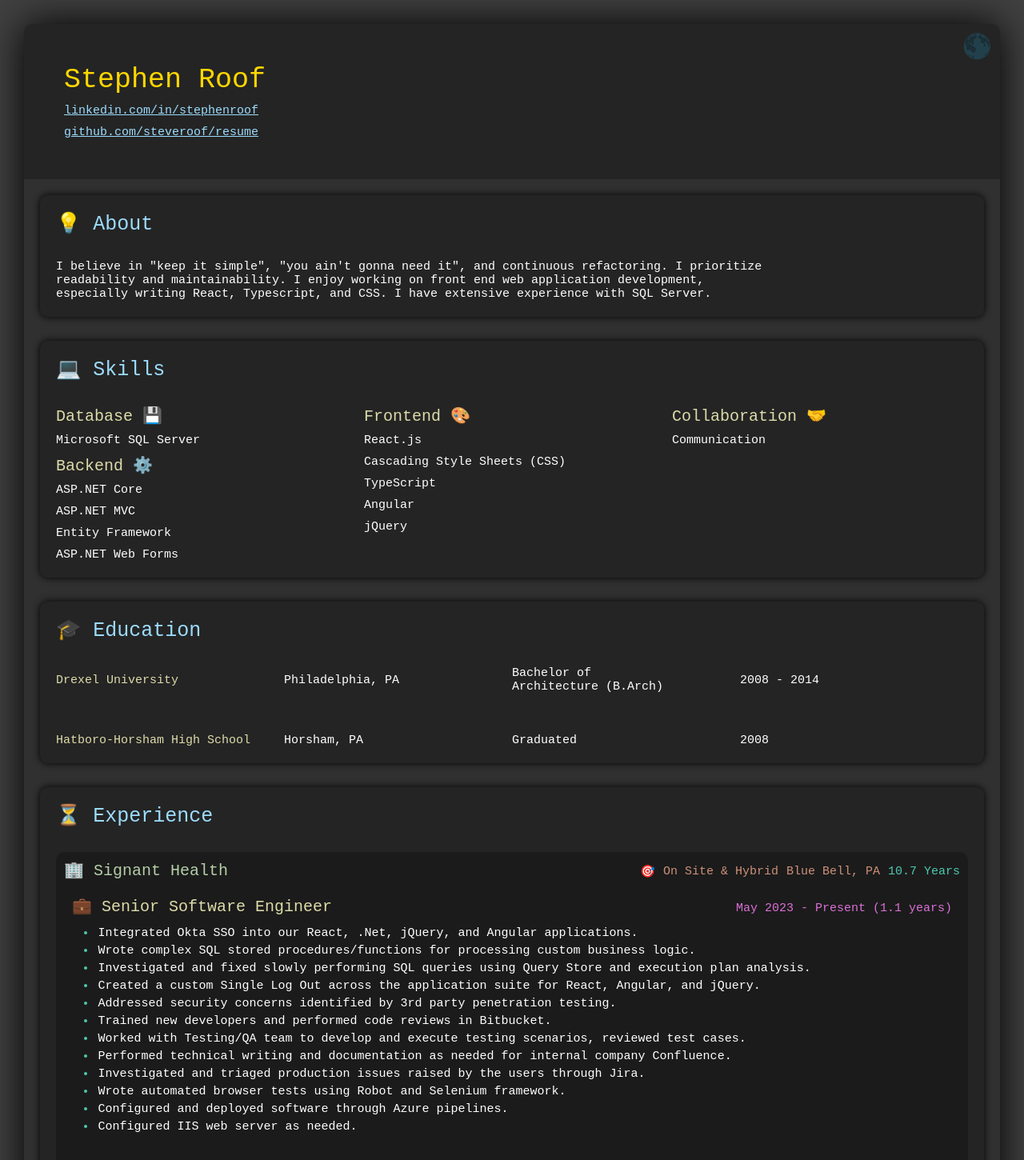
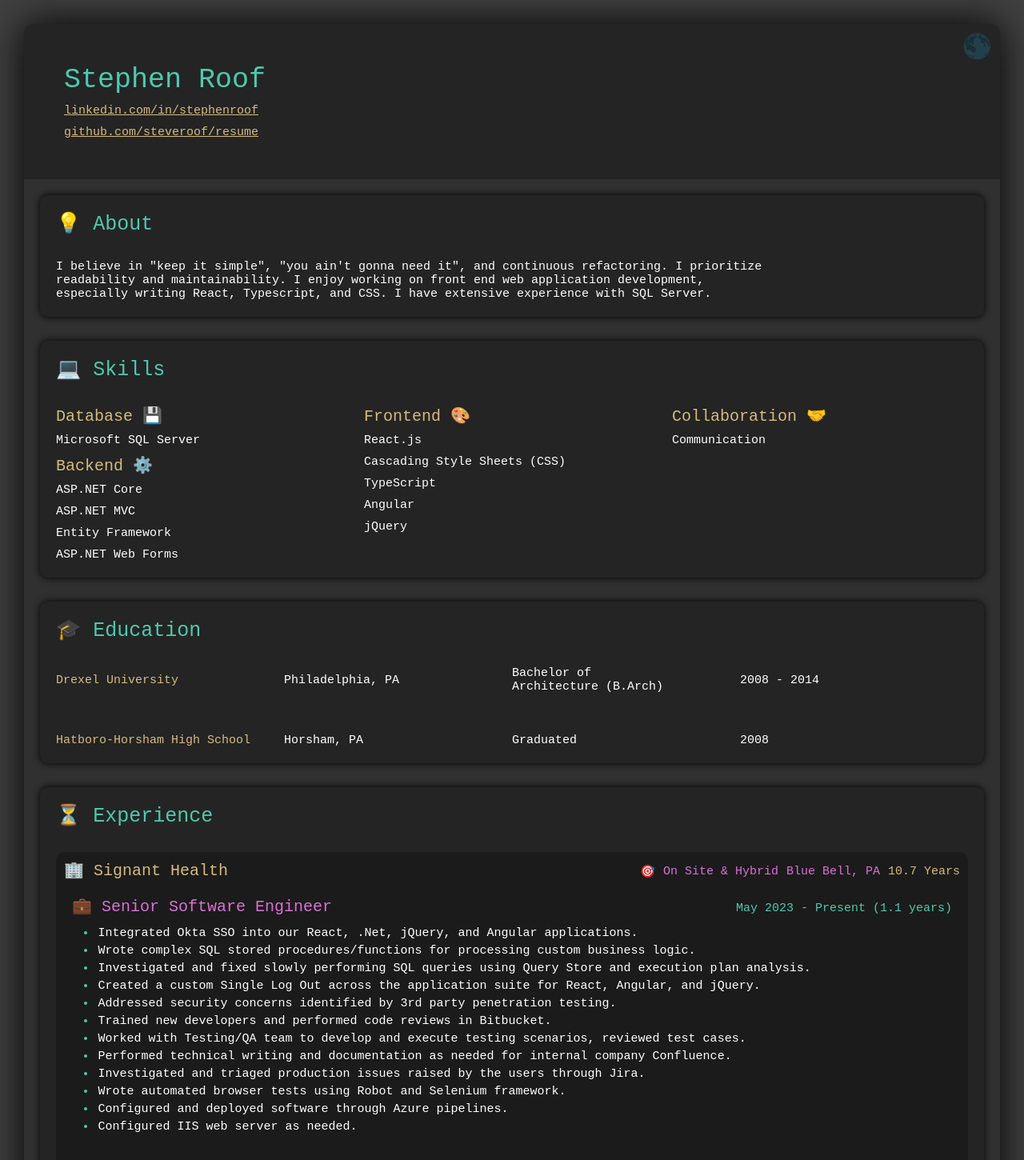
Before and after one commit to steveroof/resume, a React (Vite) app: page / in a window 1280 px wide. Shown: the top 1450 px of the page at 80% size. Built offline with nearby package versions, Linux system fonts and the light colour scheme.

Commit message:
simplify accent colors

```diff
--- a/src/assets/company.css
+++ b/src/assets/company.css
@@ -14,7 +14,7 @@
 
   h3 {
     font-size: var(--font-h3);
-    color: var(--color-accent-yellowgreen);
+    color: var(--color-accent-secondary);
   }
 }
 
@@ -22,9 +22,9 @@
   display: flex;
   align-items: center;
   gap: 1rem;
-  color: var(--color-accent-salmon);
+  color: var(--color-accent-tertiary);
 
   :nth-child(4) {
-    color: var(--color-accent-teal);
+    color: var(--color-accent-secondary);
   }
 }
--- a/src/assets/education.css
+++ b/src/assets/education.css
@@ -9,5 +9,5 @@
 }
 
 .schoolName {
-  color: var(--color-accent-lightyellow);
+  color: var(--color-accent-secondary);
 }
--- a/src/assets/header.css
+++ b/src/assets/header.css
@@ -12,16 +12,16 @@
 
   h1 {
     font-size: var(--font-h1);
-    color: var(--color-accent-darkyellow);
+    color: var(--color-accent-primary);
   }
   a {
-    color: var(--color-accent-lightblue);
+    color: var(--color-accent-secondary);
     @media print {
       text-decoration: none;
     }
   }
   a:visited {
-    color: var(--color-accent-pink);
+    color: var(--color-accent-tertiary);
   }
 }
 
--- a/src/assets/job.css
+++ b/src/assets/job.css
@@ -25,10 +25,11 @@
   flex-wrap: wrap;
   gap: 1rem;
   margin-bottom: 1rem;
+  color: var(--color-accent-tertiary);
 }
 
 .jobHeadingDetails {
-  color: var(--color-accent-pink);
+  color: var(--color-accent-primary);
 }
 
 .experience {
@@ -44,7 +45,7 @@
     padding: 0.25rem;
     font-weight: lighter;
     &::marker {
-      color: var(--color-accent-teal);
+      color: var(--color-accent-primary);
     }
   }
 }
--- a/src/assets/mainCard.css
+++ b/src/assets/mainCard.css
@@ -8,6 +8,6 @@
     /* about/eductation/skills/experience */
     font-size: var(--font-h2);
     margin-bottom: 3rem;
-    color: var(--color-accent-lightblue);
+    color: var(--color-accent-primary);
   }
 }
--- a/src/assets/skills.css
+++ b/src/assets/skills.css
@@ -8,4 +8,8 @@
   gap: 1rem;
   break-inside: avoid;
   margin-bottom: 1rem;
+
+  h4 {
+    color: var(--color-accent-secondary);
+  }
 }
--- a/src/index.css
+++ b/src/index.css
@@ -30,14 +30,9 @@
   );
 
   /* accent colors obtained from default vs code theme */
-  --color-accent-pink: #da70d6;
-  --color-accent-darkyellow: #ffd700;
-  --color-accent-gold: #d7ba7d;
-  --color-accent-lightyellow: #dcdcaa;
-  --color-accent-salmon: #ce9178;
-  --color-accent-lightblue: #9cdcfe;
-  --color-accent-yellowgreen: #b5cea8;
-  --color-accent-teal: #4ec9b0;
+  --color-accent-primary: #4ec9b0;
+  --color-accent-secondary: #d7ba7d;
+  --color-accent-tertiary: #da70d6;
 
   --border-radius: 1rem;
 
@@ -56,14 +51,9 @@
       transparent 75%
     );
 
-    --color-accent-pink: navy;
-    --color-accent-darkyellow: #3c3c3c;
-    --color-accent-gold: brown;
-    --color-accent-lightyellow: brown;
-    --color-accent-salmon: darkgreen;
-    --color-accent-lightblue: #3c3c3c;
-    --color-accent-yellowgreen: #3c3c3c;
-    --color-accent-teal: navy;
+    --color-accent-primary: navy;
+    --color-accent-secondary: brown;
+    --color-accent-tertiary: darkgreen;
   }
 
   /*default settings (I developed the site on 1/2 of my screen)*/
@@ -126,5 +116,4 @@
 /* this h4 styling is currently shared on skills and jobs */
 h4 {
   font-size: var(--font-h4);
-  color: var(--color-accent-lightyellow);
 }
```
